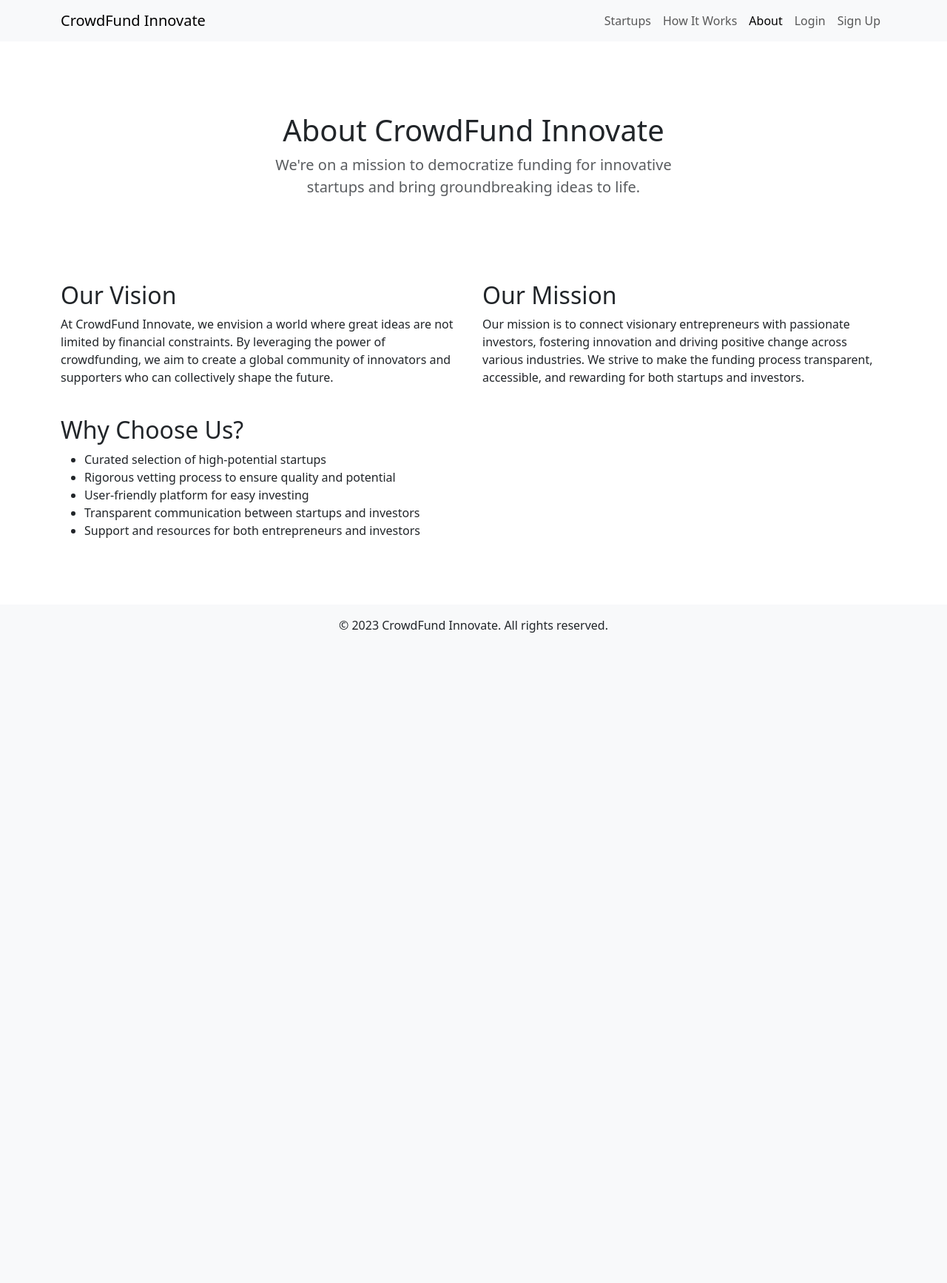
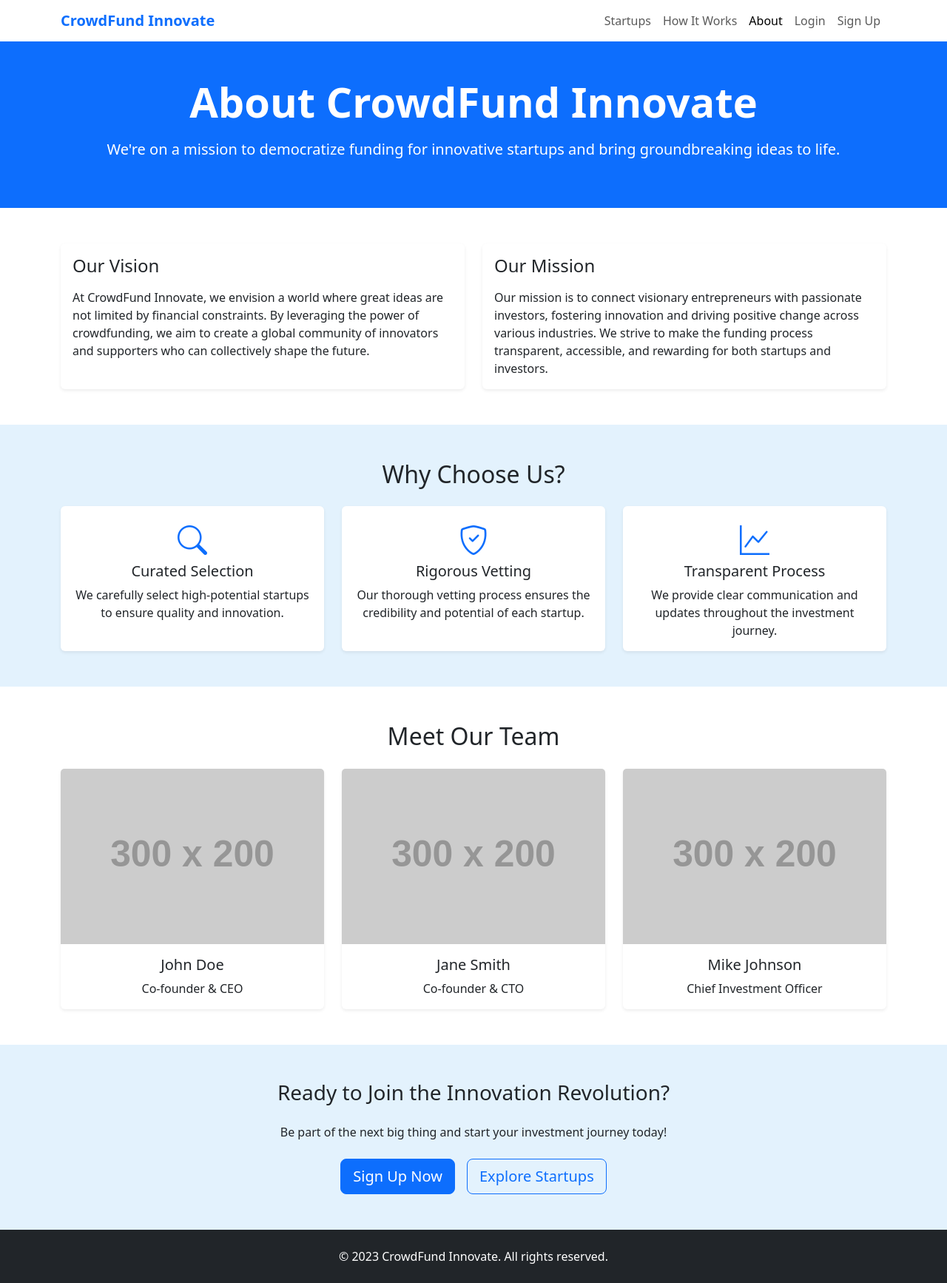
Before and after one commit to arnaudmkonan/crowdfunding, a FastAPI app: page /about in a window 1280 px wide. Shown: the whole page at 74% size. Before the commit the page ends 855 px from the top, so only its background shows below. Run offline with FastAPI, Linux system fonts and the light colour scheme; grey boxes labelled with a size stand in for pictures from a placeholder-image service; some libraries are stand-ins or nearby versions.

Commit message:
feat: style about page and add team section

```diff
--- a/app/templates/about.html
+++ b/app/templates/about.html
@@ -6,32 +6,33 @@
     <title>About Us - CrowdFund Innovate</title>
     <link href="https://cdn.jsdelivr.net/npm/bootstrap@5.3.0-alpha1/dist/css/bootstrap.min.css" rel="stylesheet">
     <link rel="stylesheet" href="https://cdn.jsdelivr.net/npm/bootstrap-icons@1.7.2/font/bootstrap-icons.css">
+    <style>
+        .bg-primary-light {
+            background-color: #e3f2fd;
+        }
+        .team-member {
+            transition: transform 0.3s ease;
+        }
+        .team-member:hover {
+            transform: translateY(-5px);
+        }
+    </style>
 </head>
 <body>
-    <header>
-        <nav class="navbar navbar-expand-lg navbar-light bg-light">
-            <div class="container">
-                <a class="navbar-brand" href="/">CrowdFund Innovate</a>
-                <button class="navbar-toggler" type="button" data-bs-toggle="collapse" data-bs-target="#navbarNav" aria-controls="navbarNav" aria-expanded="false" aria-label="Toggle navigation">
+    <header class="bg-white shadow-sm">
+        <nav class="navbar navbar-expand-lg navbar-light container">
+            <div class="container-fluid">
+                <a class="navbar-brand fw-bold text-primary" href="/">CrowdFund Innovate</a>
+                <button class="navbar-toggler" type="button" data-bs-toggle="collapse" data-bs-target="#navbarNav">
                     <span class="navbar-toggler-icon"></span>
                 </button>
                 <div class="collapse navbar-collapse" id="navbarNav">
                     <ul class="navbar-nav ms-auto">
-                        <li class="nav-item">
-                            <a class="nav-link" href="/startups">Startups</a>
-                        </li>
-                        <li class="nav-item">
-                            <a class="nav-link" href="/how-it-works">How It Works</a>
-                        </li>
-                        <li class="nav-item">
-                            <a class="nav-link active" href="/about">About</a>
-                        </li>
-                        <li class="nav-item">
-                            <a class="nav-link" href="/login">Login</a>
-                        </li>
-                        <li class="nav-item">
-                            <a class="nav-link" href="/signup">Sign Up</a>
-                        </li>
+                        <li class="nav-item"><a class="nav-link" href="/startups">Startups</a></li>
+                        <li class="nav-item"><a class="nav-link" href="/how-it-works">How It Works</a></li>
+                        <li class="nav-item"><a class="nav-link active" href="/about">About</a></li>
+                        <li class="nav-item"><a class="nav-link" href="/login">Login</a></li>
+                        <li class="nav-item"><a class="nav-link" href="/signup">Sign Up</a></li>
                     </ul>
                 </div>
             </div>
@@ -39,47 +40,138 @@
     </header>
 
     <main>
-        <section class="py-5 text-center container">
-            <div class="row py-lg-5">
-                <div class="col-lg-6 col-md-8 mx-auto">
-                    <h1 class="fw-light">About CrowdFund Innovate</h1>
-                    <p class="lead text-muted">We're on a mission to democratize funding for innovative startups and bring groundbreaking ideas to life.</p>
+        <section class="bg-primary text-white py-5">
+            <div class="container text-center">
+                <h1 class="display-4 fw-bold mb-3">About CrowdFund Innovate</h1>
+                <p class="lead">We're on a mission to democratize funding for innovative startups and bring groundbreaking ideas to life.</p>
+            </div>
+        </section>
+
+        <section class="py-5">
+            <div class="container">
+                <div class="row g-4">
+                    <div class="col-md-6">
+                        <div class="card h-100 border-0 shadow-sm">
+                            <div class="card-body">
+                                <h2 class="card-title h4 mb-3">Our Vision</h2>
+                                <p class="card-text">At CrowdFund Innovate, we envision a world where great ideas are not limited by financial constraints. By leveraging the power of crowdfunding, we aim to create a global community of innovators and supporters who can collectively shape the future.</p>
+                            </div>
+                        </div>
+                    </div>
+                    <div class="col-md-6">
+                        <div class="card h-100 border-0 shadow-sm">
+                            <div class="card-body">
+                                <h2 class="card-title h4 mb-3">Our Mission</h2>
+                                <p class="card-text">Our mission is to connect visionary entrepreneurs with passionate investors, fostering innovation and driving positive change across various industries. We strive to make the funding process transparent, accessible, and rewarding for both startups and investors.</p>
+                            </div>
+                        </div>
+                    </div>
                 </div>
             </div>
         </section>
 
-        <div class="container">
-            <div class="row">
-                <div class="col-md-6 mb-4">
-                    <h2>Our Vision</h2>
-                    <p>At CrowdFund Innovate, we envision a world where great ideas are not limited by financial constraints. By leveraging the power of crowdfunding, we aim to create a global community of innovators and supporters who can collectively shape the future.</p>
-                </div>
-                <div class="col-md-6 mb-4">
-                    <h2>Our Mission</h2>
-                    <p>Our mission is to connect visionary entrepreneurs with passionate investors, fostering innovation and driving positive change across various industries. We strive to make the funding process transparent, accessible, and rewarding for both startups and investors.</p>
+        <section class="py-5 bg-primary-light">
+            <div class="container">
+                <h2 class="text-center mb-4">Why Choose Us?</h2>
+                <div class="row g-4">
+                    <div class="col-md-4">
+                        <div class="card h-100 border-0 shadow-sm">
+                            <div class="card-body text-center">
+                                <i class="bi bi-search fs-1 text-primary mb-3"></i>
+                                <h3 class="card-title h5">Curated Selection</h3>
+                                <p class="card-text">We carefully select high-potential startups to ensure quality and innovation.</p>
+                            </div>
+                        </div>
+                    </div>
+                    <div class="col-md-4">
+                        <div class="card h-100 border-0 shadow-sm">
+                            <div class="card-body text-center">
+                                <i class="bi bi-shield-check fs-1 text-primary mb-3"></i>
+                                <h3 class="card-title h5">Rigorous Vetting</h3>
+                                <p class="card-text">Our thorough vetting process ensures the credibility and potential of each startup.</p>
+                            </div>
+                        </div>
+                    </div>
+                    <div class="col-md-4">
+                        <div class="card h-100 border-0 shadow-sm">
+                            <div class="card-body text-center">
+                                <i class="bi bi-graph-up fs-1 text-primary mb-3"></i>
+                                <h3 class="card-title h5">Transparent Process</h3>
+                                <p class="card-text">We provide clear communication and updates throughout the investment journey.</p>
+                            </div>
+                        </div>
+                    </div>
                 </div>
             </div>
-            <div class="row">
-                <div class="col-md-12 mb-4">
-                    <h2>Why Choose Us?</h2>
-                    <ul>
-                        <li>Curated selection of high-potential startups</li>
-                        <li>Rigorous vetting process to ensure quality and potential</li>
-                        <li>User-friendly platform for easy investing</li>
-                        <li>Transparent communication between startups and investors</li>
-                        <li>Support and resources for both entrepreneurs and investors</li>
-                    </ul>
+        </section>
+
+        <section class="py-5">
+            <div class="container">
+                <h2 class="text-center mb-4">Meet Our Team</h2>
+                <div class="row g-4">
+                    <div class="col-md-4">
+                        <div class="card h-100 border-0 shadow-sm team-member">
+                            <img src="https://via.placeholder.com/300x200.png?text=John+Doe" class="card-img-top" alt="John Doe">
+                            <div class="card-body text-center">
+                                <h3 class="card-title h5">John Doe</h3>
+                                <p class="card-text">Co-founder & CEO</p>
+                            </div>
+                        </div>
+                    </div>
+                    <div class="col-md-4">
+                        <div class="card h-100 border-0 shadow-sm team-member">
+                            <img src="https://via.placeholder.com/300x200.png?text=Jane+Smith" class="card-img-top" alt="Jane Smith">
+                            <div class="card-body text-center">
+                                <h3 class="card-title h5">Jane Smith</h3>
+                                <p class="card-text">Co-founder & CTO</p>
+                            </div>
+                        </div>
+                    </div>
+                    <div class="col-md-4">
+                        <div class="card h-100 border-0 shadow-sm team-member">
+                            <img src="https://via.placeholder.com/300x200.png?text=Mike+Johnson" class="card-img-top" alt="Mike Johnson">
+                            <div class="card-body text-center">
+                                <h3 class="card-title h5">Mike Johnson</h3>
+                                <p class="card-text">Chief Investment Officer</p>
+                            </div>
+                        </div>
+                    </div>
                 </div>
             </div>
-        </div>
+        </section>
+
+        <section class="bg-primary-light py-5">
+            <div class="container text-center">
+                <h2 class="h3 mb-4">Ready to Join the Innovation Revolution?</h2>
+                <p class="mb-4">Be part of the next big thing and start your investment journey today!</p>
+                <div class="d-flex justify-content-center gap-3">
+                    <a href="/signup" class="btn btn-primary btn-lg">Sign Up Now</a>
+                    <a href="/startups" class="btn btn-outline-primary btn-lg">Explore Startups</a>
+                </div>
+            </div>
+        </section>
     </main>
 
-    <footer class="bg-light text-center py-3 mt-5">
-        <div class="container">
-            <p>&copy; 2023 CrowdFund Innovate. All rights reserved.</p>
+    <footer class="bg-dark text-white py-4">
+        <div class="container text-center">
+            <p class="mb-0">&copy; 2023 CrowdFund Innovate. All rights reserved.</p>
         </div>
     </footer>
 
     <script src="https://cdn.jsdelivr.net/npm/bootstrap@5.3.0-alpha1/dist/js/bootstrap.bundle.min.js"></script>
+    <script>
+        // Add animation to cards on scroll
+        const observer = new IntersectionObserver((entries) => {
+            entries.forEach((entry) => {
+                if (entry.isIntersecting) {
+                    entry.target.classList.add('animate__animated', 'animate__fadeInUp');
+                }
+            });
+        }, { threshold: 0.1 });
+
+        document.querySelectorAll('.card').forEach((card) => {
+            observer.observe(card);
+        });
+    </script>
 </body>
 </html>
```
